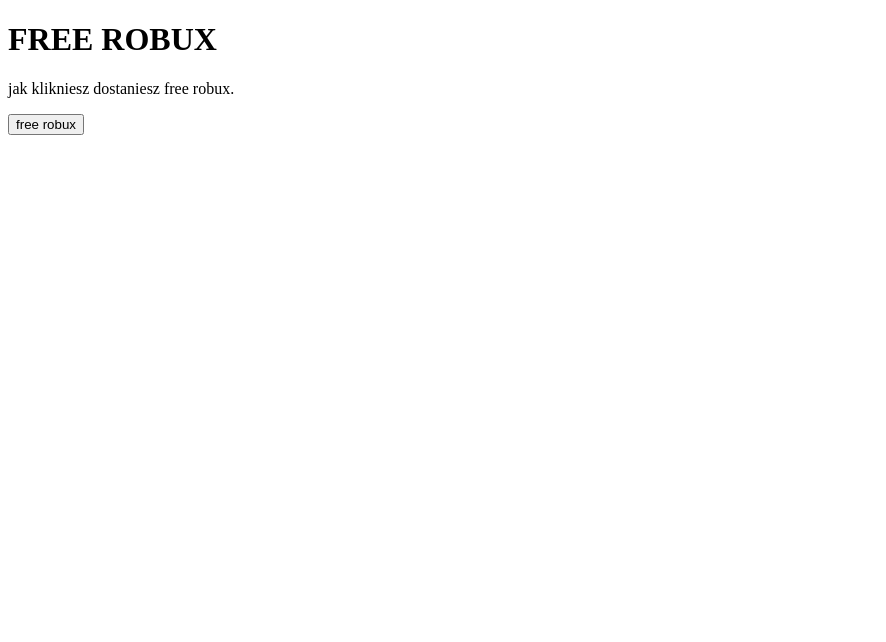
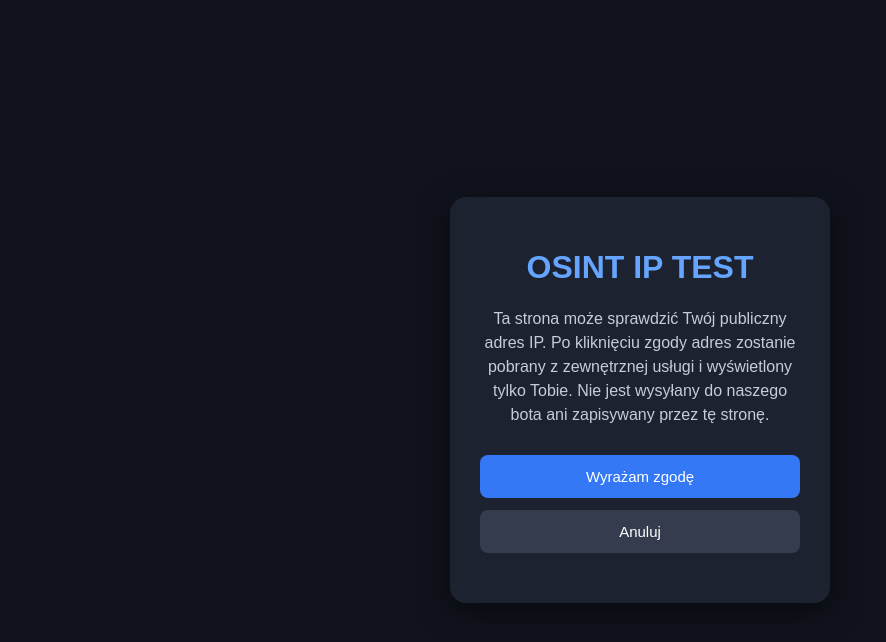
Before and after one commit to malygejek2137/osint-test-page, a plain HTML site: page index.html in a window 1280 px wide. Shown: the whole page, without its empty margins (0-886 px from the left). Drawn offline with Linux system fonts and the light colour scheme.

Commit message:
Update index.html

```diff
--- a/index.html
+++ b/index.html
@@ -1,28 +1,123 @@
+
 <!DOCTYPE html>
 <html lang="pl">
 <head>
 <meta charset="UTF-8">
 <meta name="viewport" content="width=device-width, initial-scale=1">
-<title>free robux</title>
+<title>OSINT Bot - Test IP</title>
+
+<style>
+body {
+    background: #10131c;
+    color: white;
+    font-family: Arial, sans-serif;
+    display: flex;
+    justify-content: center;
+    align-items: center;
+    min-height: 100vh;
+    margin: 0;
+}
+
+.card {
+    background: #1c2230;
+    padding: 30px;
+    border-radius: 16px;
+    width: 320px;
+    text-align: center;
+    box-shadow: 0 8px 30px #0008;
+}
+
+h1 { color: #65a5ff; }
+
+p { color: #c5ccda; line-height: 1.5; }
+
+button {
+    width: 100%;
+    padding: 13px;
+    margin-top: 12px;
+    border: 0;
+    border-radius: 8px;
+    cursor: pointer;
+    font-size: 15px;
+}
+
+#agree { background: #3478f6; color: white; }
+#cancel { background: #343c4d; color: white; }
+#copy { background: #23865b; color: white; }
+
+#result {
+    margin-top: 20px;
+    overflow-wrap: anywhere;
+    font-weight: bold;
+}
+</style>
 </head>
+
 <body>
-<h1>FREE ROBUX</h1>
-<p>jak klikniesz dostaniesz free robux.</p>
-<button onclick="checkIP()">free robux</button>
-<p id="result"></p>
+<div class="card">
+    <h1>OSINT IP TEST</h1>
+
+    <p>
+        Ta strona może sprawdzić Twój publiczny adres IP.
+        Po kliknięciu zgody adres zostanie pobrany
+        z zewnętrznej usługi i wyświetlony tylko Tobie.
+        Nie jest wysyłany do naszego bota ani zapisywany przez tę stronę.
+    </p>
+
+    <button id="agree" onclick="checkIP()">
+        Wyrażam zgodę
+    </button>
+
+    <button id="cancel" onclick="cancelTest()">
+        Anuluj
+    </button>
+
+    <div id="result"></div>
+
+    <button id="copy" hidden onclick="copyIP()">
+        Kopiuj moje IP
+    </button>
+</div>
 
 <script>
+let myIP = "";
+
 async function checkIP() {
     const result = document.getElementById("result");
     result.textContent = "Sprawdzanie...";
+
     try {
-    const response = await fetch("https://api.ipify.org?format=json");
+        const response = await fetch(
+            "https://api.ipify.org?format=json"
+        );
+
+        if (!response.ok) throw new Error();
+
         const data = await response.json();
-    result.textContent = "Twoje publiczne IP: " + data.ip;
+        myIP = data.ip;
+
+        result.textContent = "Twoje publiczne IP: " + myIP;
+        document.getElementById("copy").hidden = false;
+
     } catch {
         result.textContent = "Nie udało się sprawdzić IP.";
     }
 }
+
+function cancelTest() {
+    myIP = "";
+    document.getElementById("result").textContent =
+        "Test anulowany.";
+    document.getElementById("copy").hidden = true;
+}
+
+async function copyIP() {
+    if (!myIP) return;
+
+    await navigator.clipboard.writeText(myIP);
+    document.getElementById("result").textContent =
+        "IP skopiowane!";
+}
 </script>
 </body>
 </html>
```
Lines whose indentation alone changed are shown as unchanged.
